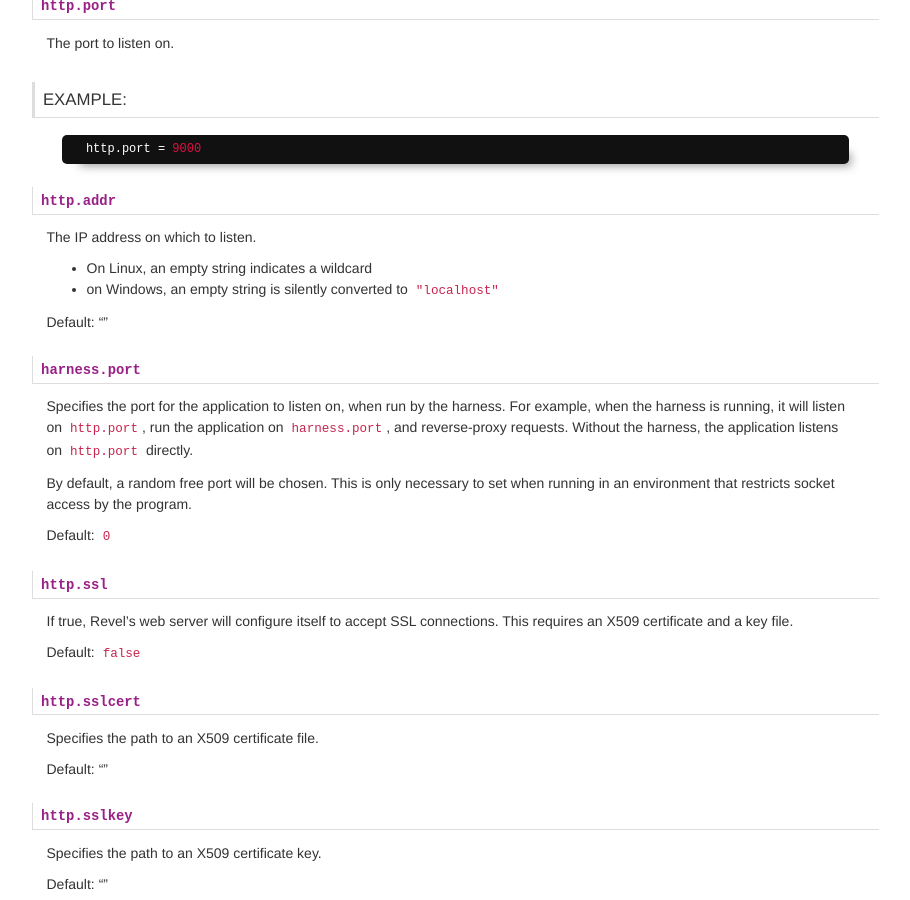
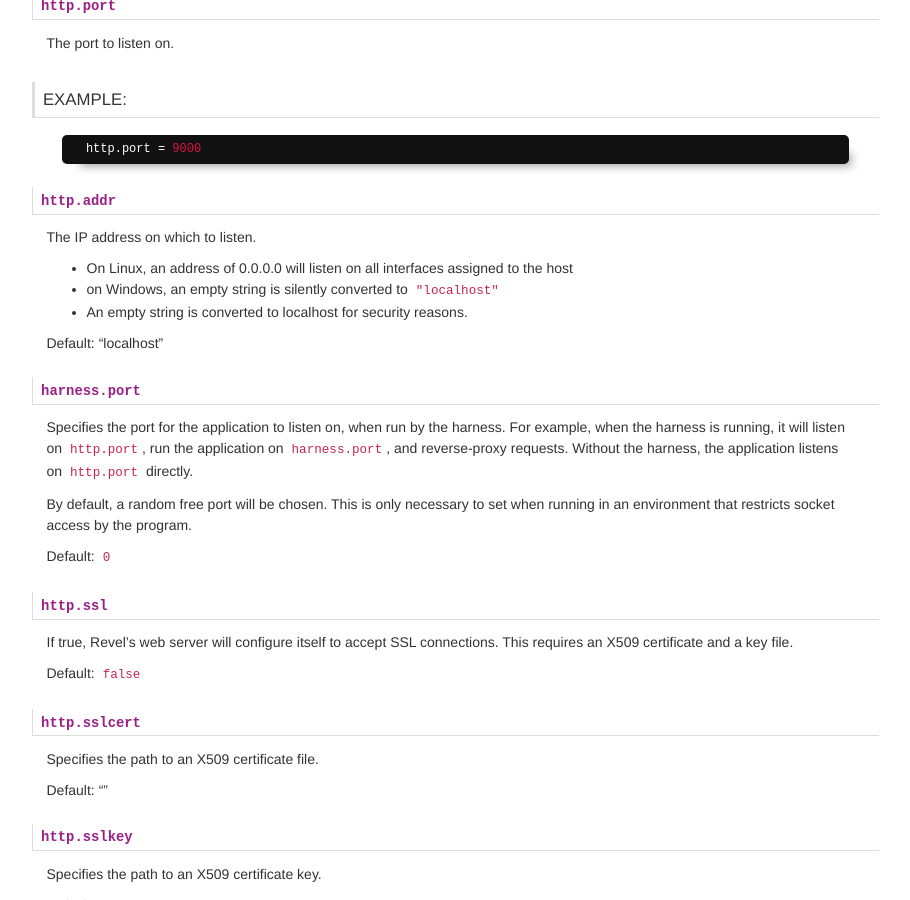
Before and after one commit to revel/revel.github.io, a Jekyll site: the page built from manual/appconf.md, in a window 1280 px wide and 900 px high, scrolled down 4314 px. Shown: the whole window, without its empty margins (331-1241 px from the left). Built offline with Jekyll 4.4.1, drawn with Linux system fonts in a browser that asks for light colours; nearby versions of some CDN libraries.

Commit message:
Correct language for http address
closes revel/revel#1268

```diff
--- a/manual/appconf.md
+++ b/manual/appconf.md
@@ -242,10 +242,11 @@ The port to listen on.
 
 The IP address on which to listen.
 
-- On Linux, an empty string indicates a wildcard
+- On Linux, an address of 0.0.0.0 will listen on all interfaces assigned to the host
 - on Windows, an empty string is silently converted to `"localhost"`
+- An empty string is converted to localhost for security reasons.
 
-Default: ""
+Default: "localhost"
 
 
 #### `harness.port`
```
